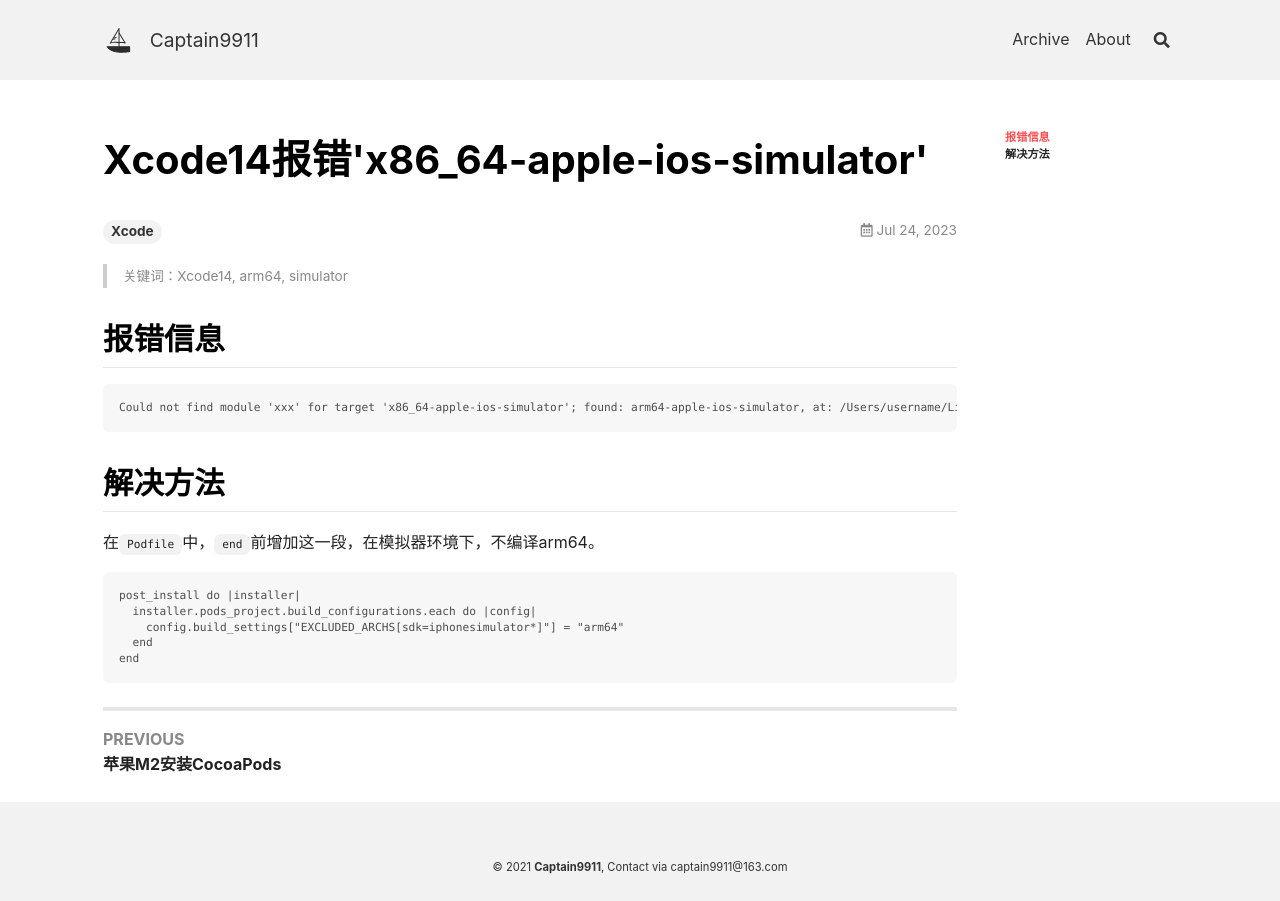
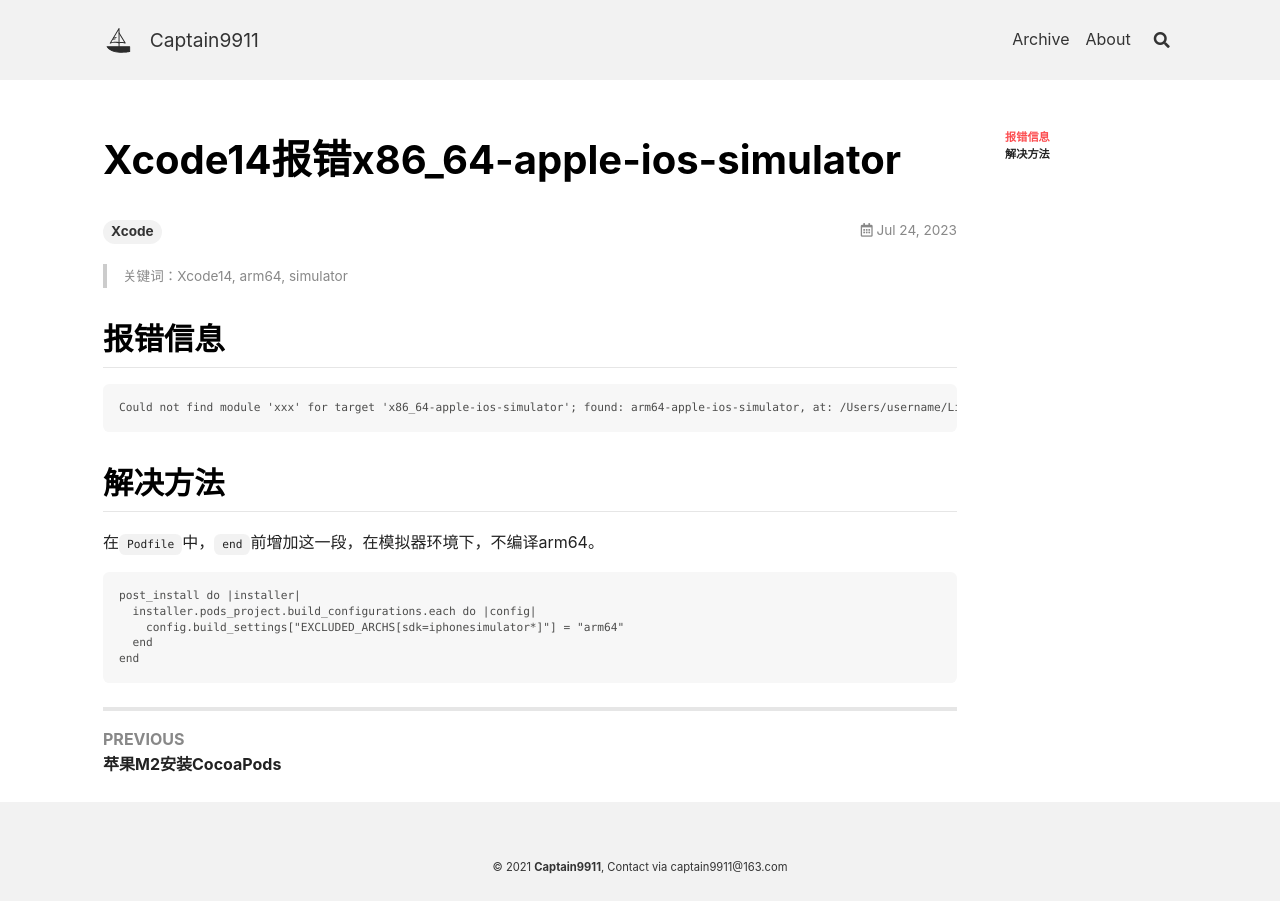
Before and after one commit to captain9911/blog, a Jekyll site: the page built from _posts/2023-07-24-Xcode报错not_find_x86_64.md, in a window 1280 px wide. Built offline with Jekyll 4.4.1, drawn with Linux system fonts in a browser that asks for light colours; nearby versions of some CDN libraries; comment, search, counter and statistics services are not loaded.

Commit message:
commit at 2023-07-24 00:49:53

```diff
--- a/_posts/2023-07-24-Xcode报错not_find_x86_64.md
+++ b/_posts/2023-07-24-Xcode报错not_find_x86_64.md
@@ -1,5 +1,5 @@
 ---
-title: Xcode14报错'x86_64-apple-ios-simulator'
+title: Xcode14报错x86_64-apple-ios-simulator
 tags: Xcode
 key: 2023-07-24-Xcode报错not_find_x86_64
 ---
```
